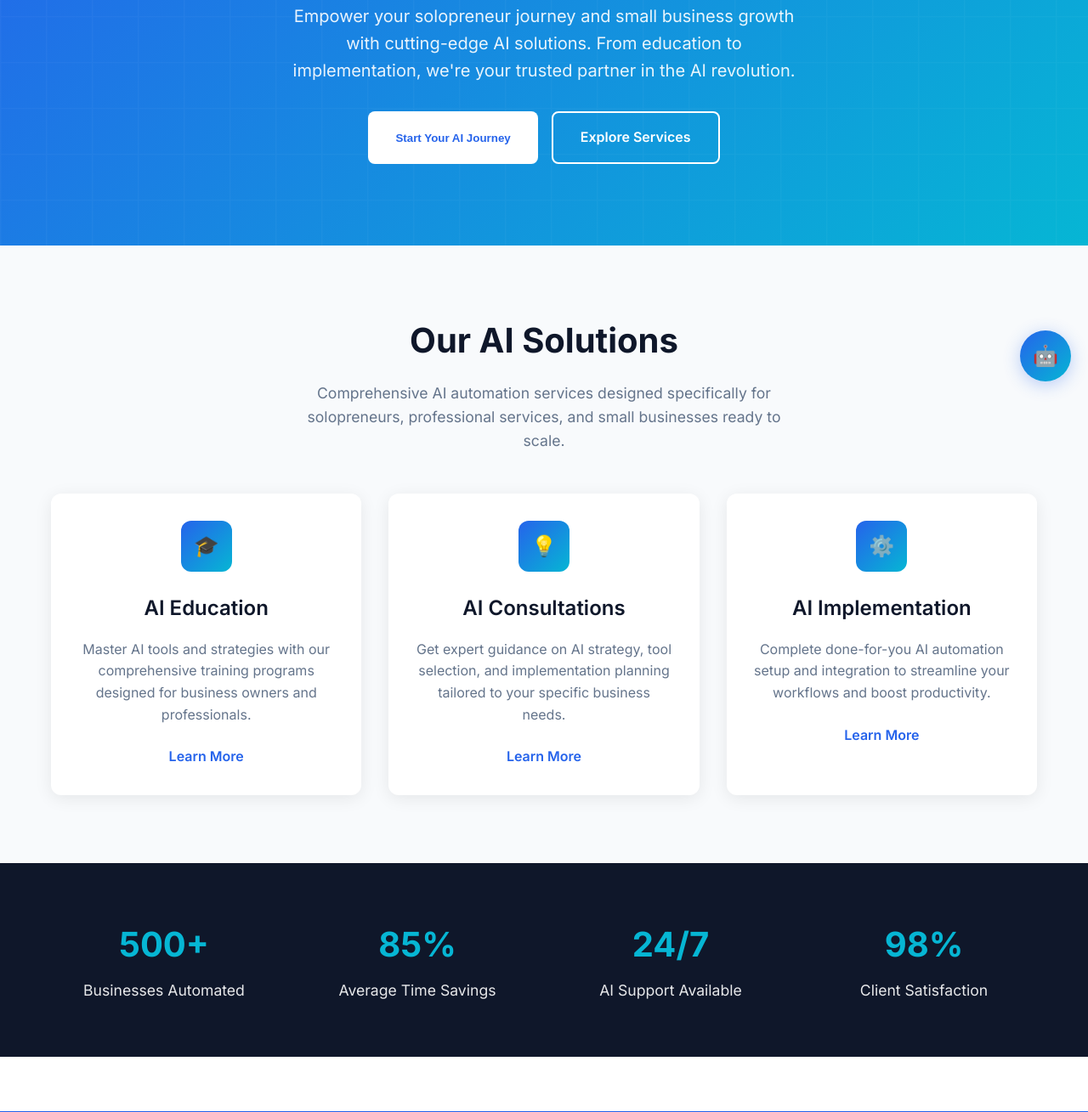
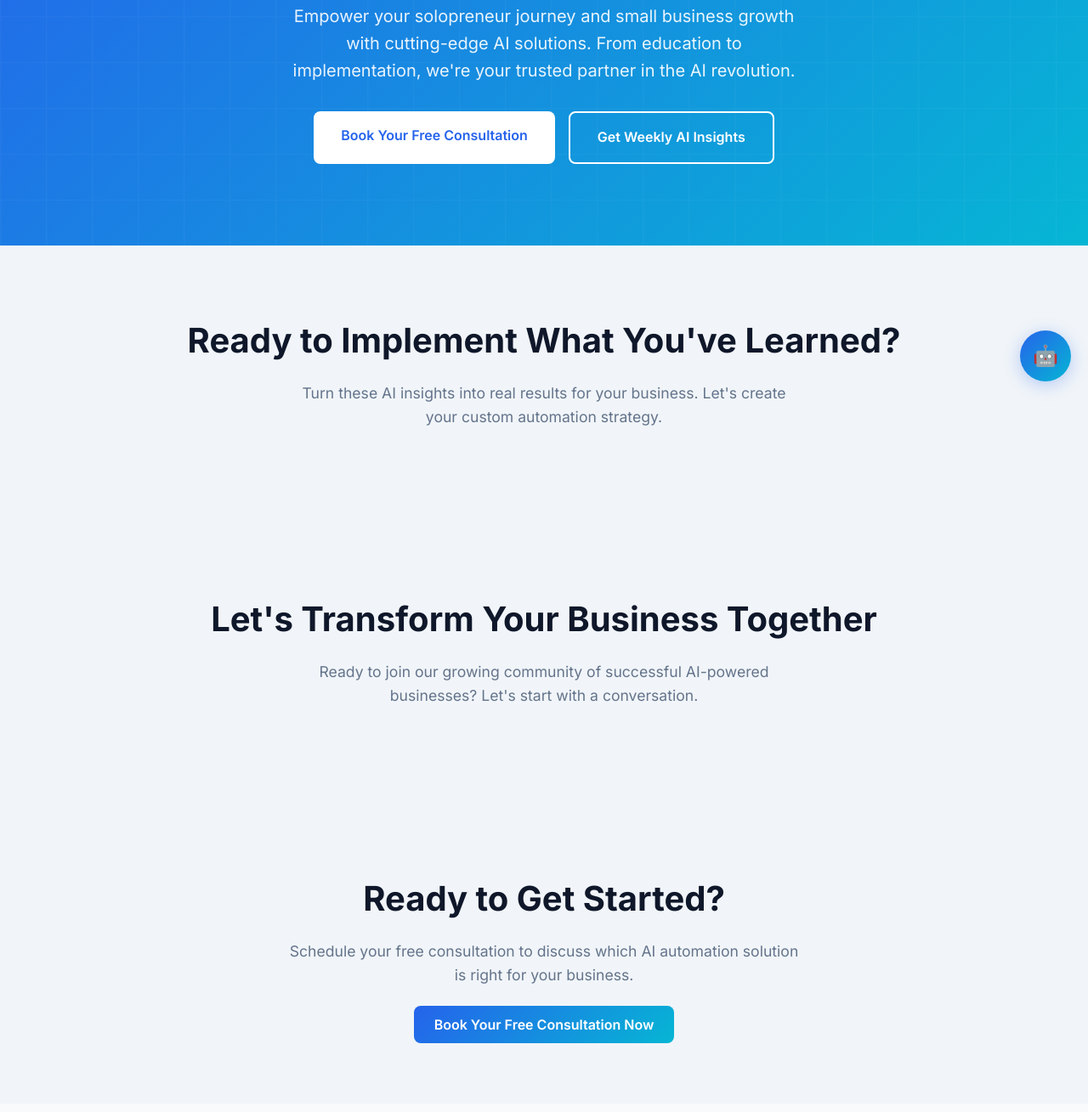
Before and after one commit to jtracy59/clearview-strategy-group, a plain HTML site: page index.html in a window 1280 px wide. Shown: the part 331-1640 px from the top of the page at 85% size. Drawn offline with Linux system fonts and the light colour scheme; a script that the page names is missing.

Commit message:
Update index.html
Updated for improved user flow

```diff
--- a/index.html
+++ b/index.html
@@ -767,11 +767,35 @@
                         <h1>Transform Your Business with AI Automation</h1>
                         <p>Empower your solopreneur journey and small business growth with cutting-edge AI solutions. From education to implementation, we're your trusted partner in the AI revolution.</p>
                         <div class="hero-buttons">
-                            <!-- CTA Button that opens consultation form -->
-                            <button class="btn-primary" onclick="openConsultationForm()">Start Your AI Journey</button>
-                            <a href="#" class="btn-secondary" onclick="showPage('services')">Explore Services</a>
+                            <a href="#" class="btn-primary" onclick="showPage('contact')">Book Your Free Consultation</a>
+                            <a href="#" class="btn-secondary" onclick="scrollToNewsletter()">Get Weekly AI Insights</a>
                         </div>
                     </div>
+                </div>
+            </section>
+
+            <!-- Blog Page CTA -->
+            <section class="cta-section">
+                <div class="container">
+                    <h2>Ready to Implement What You've Learned?</h2>
+                    <p>Turn these AI insights into real results for your business. Let's create your custom automation strategy.</p>
+                </div>
+            </section>
+
+            <!-- About Page CTA -->
+            <section class="cta-section">
+                <div class="container">
+                    <h2>Let's Transform Your Business Together</h2>
+                    <p>Ready to join our growing community of successful AI-powered businesses? Let's start with a conversation.</p>
+                </div>
+            </section>
+
+            <!-- Services Page CTA -->
+            <section class="cta-section">
+                <div class="container">
+                    <h2>Ready to Get Started?</h2>
+                    <p>Schedule your free consultation to discuss which AI automation solution is right for your business.</p>
+                    <a href="#" class="cta-button" onclick="showPage('contact')">Book Your Free Consultation Now</a>
                 </div>
             </section>
 
@@ -846,11 +870,7 @@
                 <div class="container">
                     <h2>Ready to Transform Your Business?</h2>
                     <p>Join hundreds of successful entrepreneurs who have already automated their workflows and scaled their businesses with our AI solutions.</p>
-
-                    <!-- Quick Consultation CTA Form -->
-                    <div style="max-width: 600px; margin: 2rem auto;">
-                        <iframe data-tally-src="https://tally.so/embed/w7rN20?alignLeft=1&hideTitle=1&transparentBackground=1&dynamicHeight=1" loading="lazy" width="100%" height="792" frameborder="0" marginheight="0" marginwidth="0" title="Free Consultation CTA"></iframe>
-                    </div>
+                    <a href="#" class="cta-button" onclick="showPage('contact')">Book Your Free Consultation Now</a>
                 </div>
             </section>
         </div>
@@ -1447,6 +1467,14 @@
                 block: 'center'
             });
         }
+        // Newsletter scroll function
+        function scrollToNewsletter() {
+            document.querySelector('.newsletter-signup').scrollIntoView({
+                behavior: 'smooth',
+                block: 'center'
+            });
+        }
+
         // SEO and Analytics placeholder functions
         function trackPageView(pageName) {
             console.log('Page view tracked:', pageName);
```
